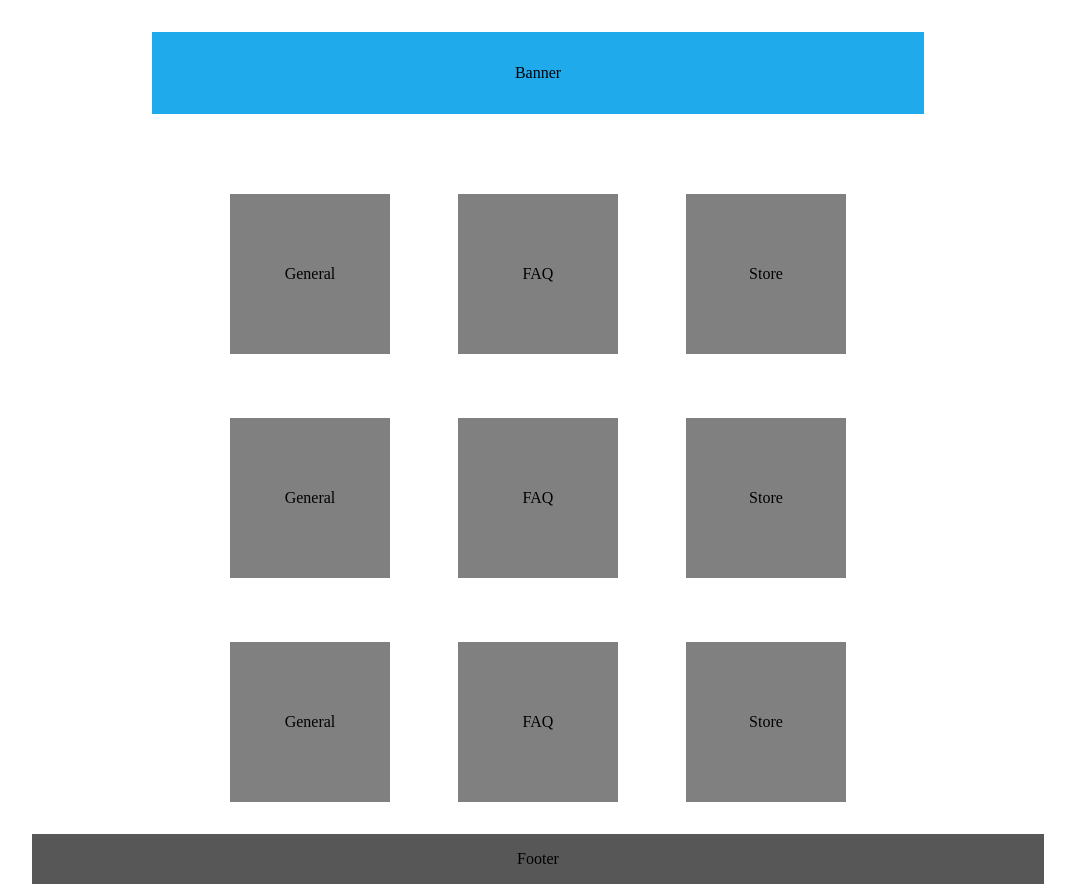
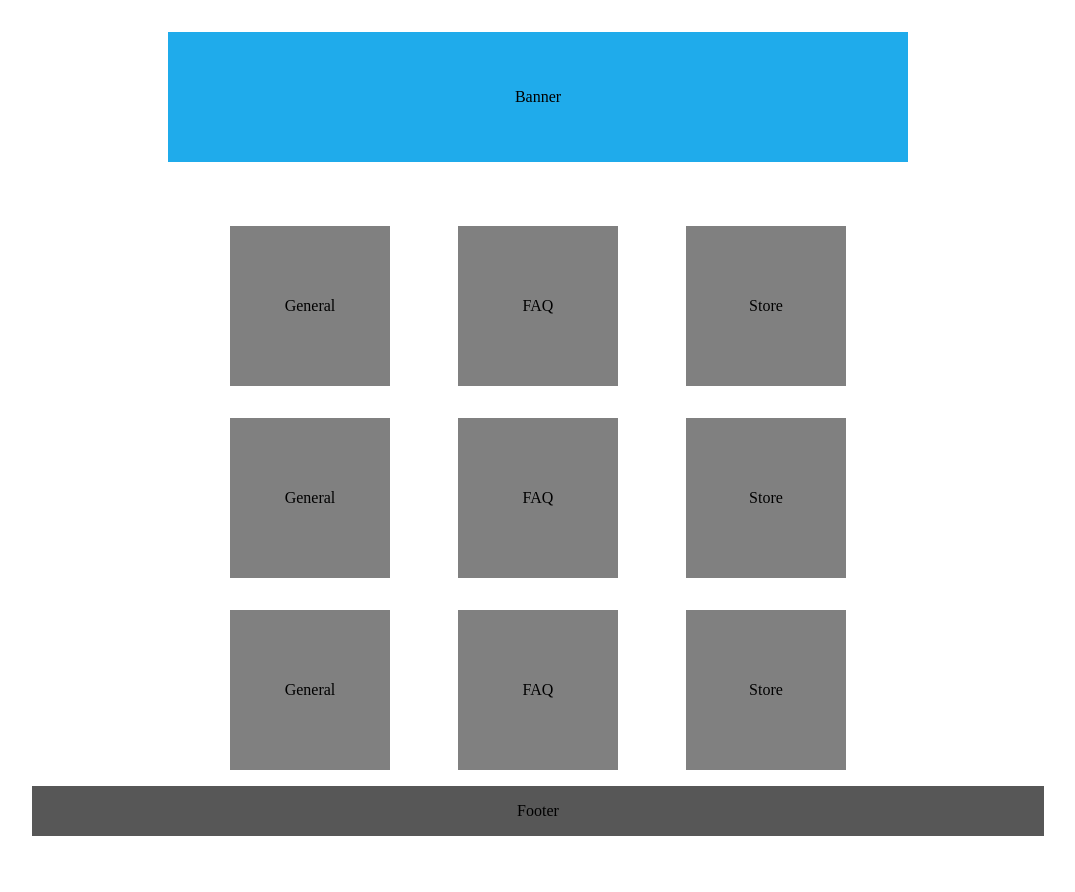
Before and after one commit to kallistai/HomeStarRedesign, a plain HTML site: page index.html in a window 1280 px wide. Shown: the whole page, without its empty margins (102-1177 px from the left). After the commit the page ends 844 px from the top, so only its background shows below. Drawn offline with Linux system fonts and the light colour scheme.

Commit message:
banner size + box margins

```diff
--- a/homestar.css
+++ b/homestar.css
@@ -6,7 +6,7 @@
     margin: auto;
     margin-top: 2em;
     margin-bottom: 3em;
-    padding: 2em;
+    padding: 3.5em 1em;
 
 
 }
@@ -26,7 +26,7 @@
   width: 6em;
   height: 6em;
   padding: 2em;
-  margin: 2em;
+  margin: 1em 2em;
   line-height: 4em;
 }
 
```
